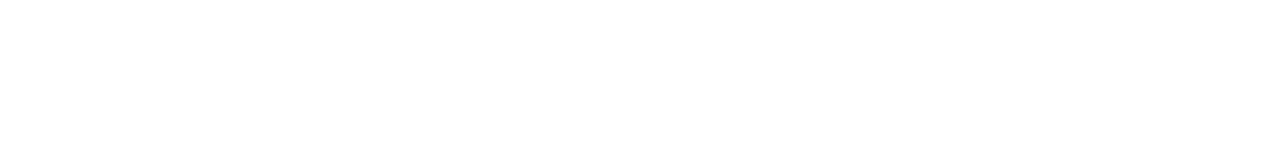
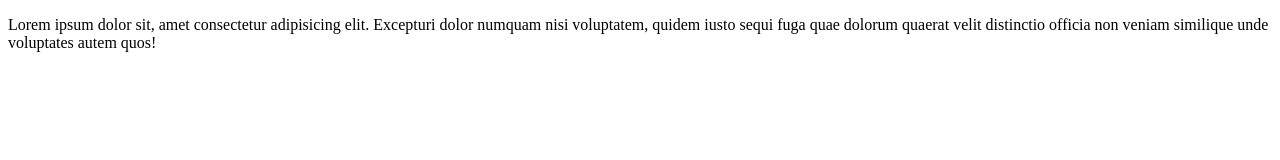
Before and after one commit to Badsha012/world-cup-2026, a plain HTML site: page index.html in a window 1280 px wide. Drawn offline with Linux system fonts and the light colour scheme.

Commit message:
five commit

```diff
--- a/index.html
+++ b/index.html
@@ -5,5 +5,11 @@
     <meta name="viewport" content="width=device-width, initial-scale=1.0" />
     <title>World Cup 2026</title>
   </head>
-  <body></body>
+  <body>
+    <p>
+      Lorem ipsum dolor sit, amet consectetur adipisicing elit. Excepturi dolor
+      numquam nisi voluptatem, quidem iusto sequi fuga quae dolorum quaerat
+      velit distinctio officia non veniam similique unde voluptates autem quos!
+    </p>
+  </body>
 </html>
```
